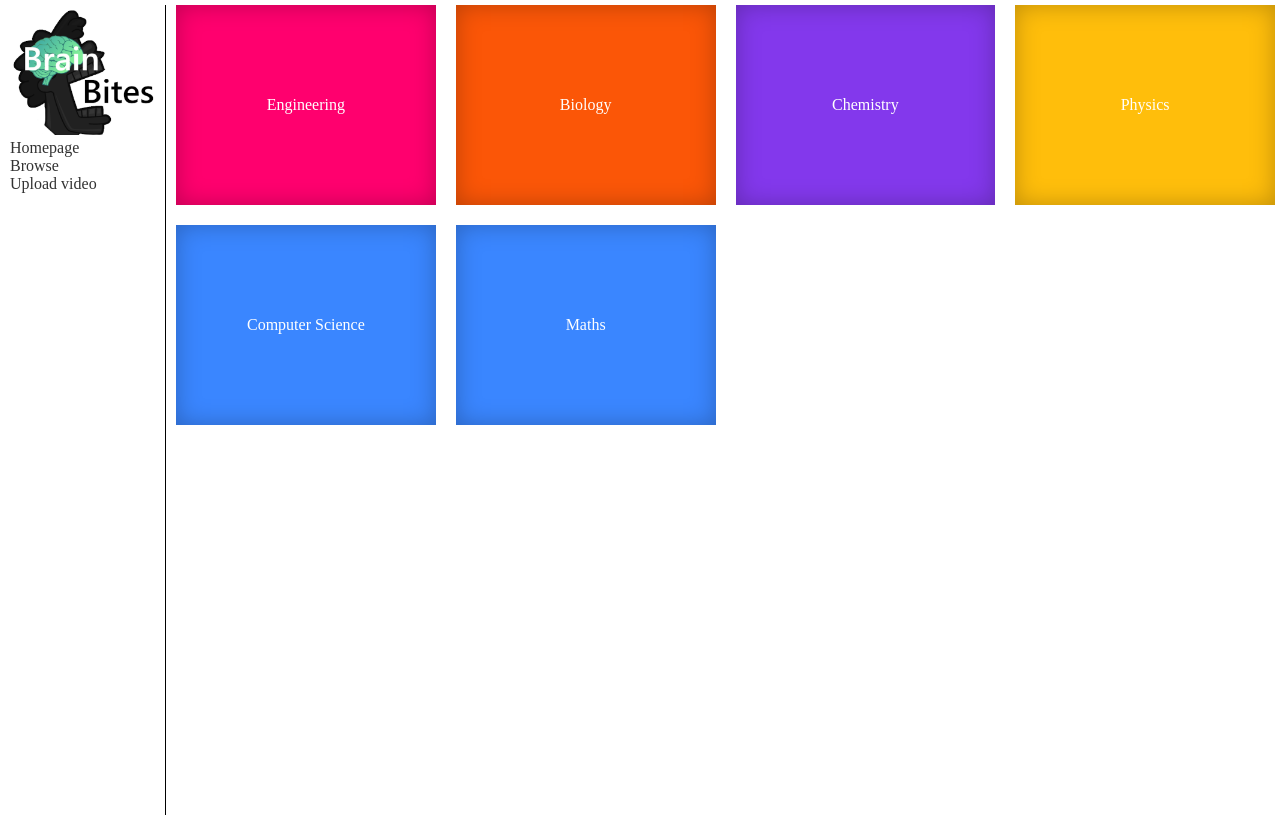
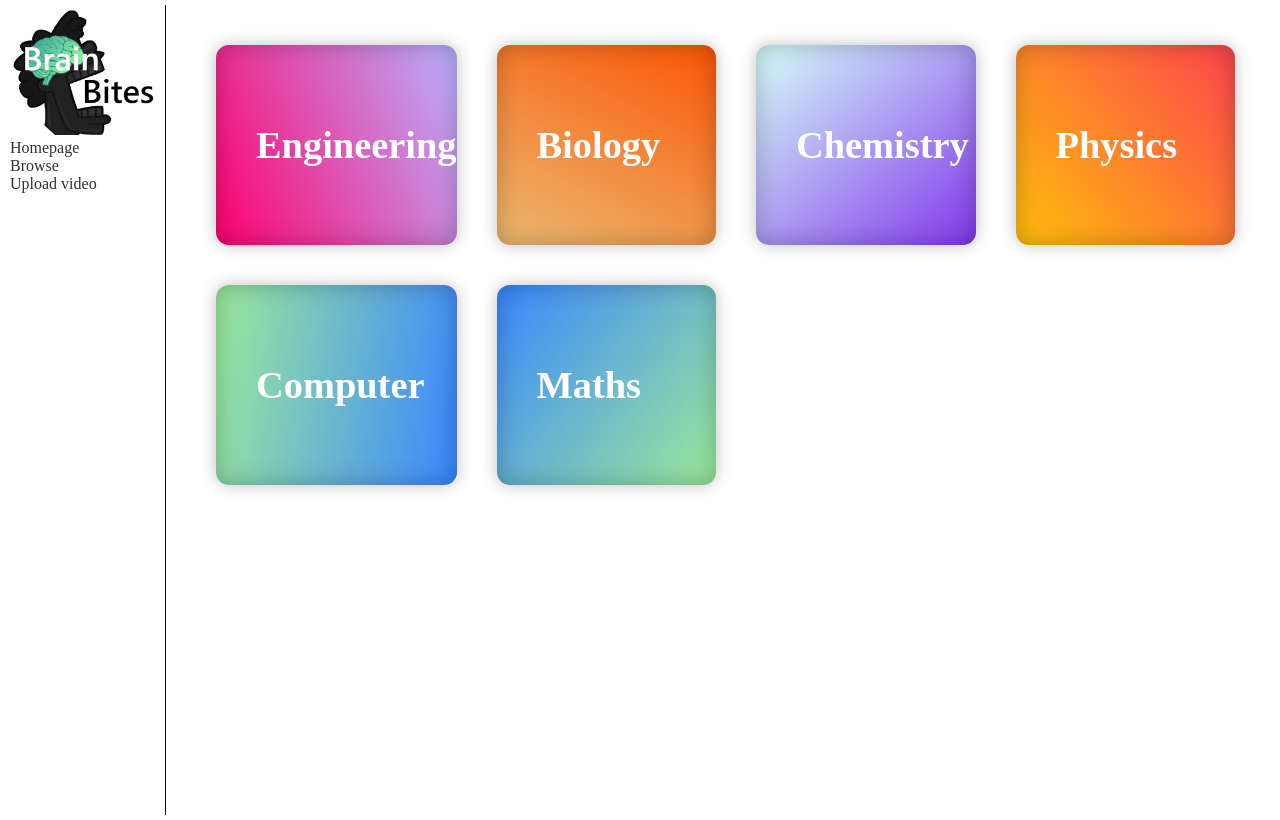
Before and after one commit to Mqlvin/brain-bites, a Flask app: page /videos in a window 1280 px wide. Run offline with Flask 3, Linux system fonts and the light colour scheme; some web fonts are replaced.

Commit message:
add some colourful gradients

```diff
--- a/flask_app/icons.py
+++ b/flask_app/icons.py
@@ -1,5 +1,6 @@
 import random
 from enum import Enum
+
 
 class Icon:
     def __init__(self, text, background, link):
@@ -13,6 +14,12 @@ class Icon:
     def get_background(self):
         return self.__background
 
+    def get_background2(self):
+        return Color.get_compliment(self.__background)
+
+    def get_color_rotation(self):
+        return random.randint(20, 340)
+
     def get_link(self):
         return self.__link
 
@@ -22,3 +29,20 @@ class Color(Enum):
     GREEN = "#ff006e"
     CYAN = "#8338ec"
     BLUE = "#3a86ff"
+
+    @staticmethod
+    def get_compliment(string):
+        if string == Color.RED.value:
+            return "#fd454d"
+
+        if string == Color.ORANGE.value:
+            return "#ebba71"
+
+        if string == Color.GREEN.value:
+            return "#b9b1ff"
+
+        if string == Color.CYAN.value:
+            return "#d5fff9"
+
+        if string == Color.BLUE.value:
+            return "#9ce99b"
--- a/main.py
+++ b/main.py
@@ -6,19 +6,18 @@ from threading import Thread
 import openai
 from dotenv import load_dotenv
 from flask import Flask, redirect, render_template, send_file
-from werkzeug.utils import environ_property
 
 from api.openai_client import (OpenAIModel, OpenAIWrapper, generate_questions,
                                summarise_chapter, summarise_to_topic,
                                summarise_transcript)
 from flask_app.config import Config
 from flask_app.forms import UploadForm
+from flask_app.icons import Color, Icon
 from process.ffmpeg_api import trim_video
 from process.match import find_subtext
 from process.upload import get_youtube_id, upload_video
 from video.download import download_transcript
 from video.webvtt import WebVTT, WebVTTUtil
-from flask_app.icons import Icon, Color
 
 runtime_dir = ""
 openai_client = None
@@ -71,7 +70,6 @@ def browse():
         Icon("Computer Science", random_color(unchosen_colors), "/"),
         Icon("Maths", random_color(unchosen_colors), "/"),
     ]
-    print(icons[0].get_background())
     return render("browse.html", icons=icons)
 
 @app.route("/videos/<video_id>")
--- a/templates/browse.html
+++ b/templates/browse.html
@@ -3,7 +3,7 @@
 {% block content %}
 <div class="grid-container">
   {% for icon in icons %}
-    <div class="grid-item" style="background: {{ icon.get_background() }};">
+  <div class="grid-item" style="background: linear-gradient({{  icon.get_color_rotation() }}deg, {{ icon.get_background() }}, {{ icon.get_background2() }});">
       <a href="{{ icon.get_link() }}">{{ icon.get_text() }}</a>
     </div>
   {% endfor %}
--- a/templates/static/basestyle.css
+++ b/templates/static/basestyle.css
@@ -60,8 +60,9 @@ body {
 }
 
 .grid-container {
+    padding: 40px;
     display: grid;
-    gap: 20px;
+    gap: 40px;
     grid-template-columns: 1fr 1fr 1fr 1fr;
     width: 100%;
     grid-auto-rows: var(--grid-height);
@@ -69,11 +70,16 @@ body {
 
 .grid-item {
     color: white;
-    text-align: center;
+    text-align: left;
+    font-weight: 600;
+    font-size: 2.4em;
+    padding-left: 40px;
     vertical-align: middle;
     line-height: var(--grid-height);
-    box-shadow: inset 0 0 25px rgba(0, 0, 0, 0.25);
+    box-shadow: inset 0 0 25px rgba(0, 0, 0, 0.25), 0 0 16px rgba(0, 0, 0, 0.25);
     transition: 0.25s;
+
+    border-radius: 13px;
 }
 
 .grid-item:hover {
```
